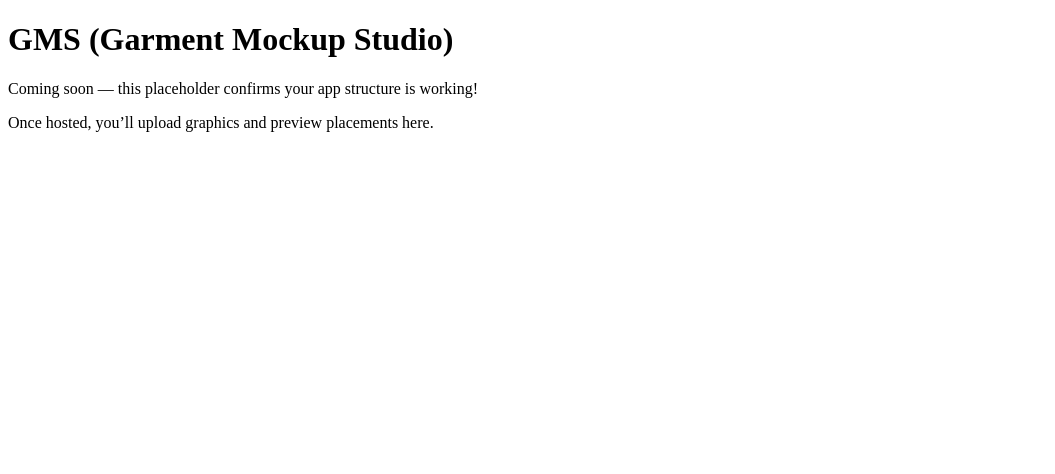
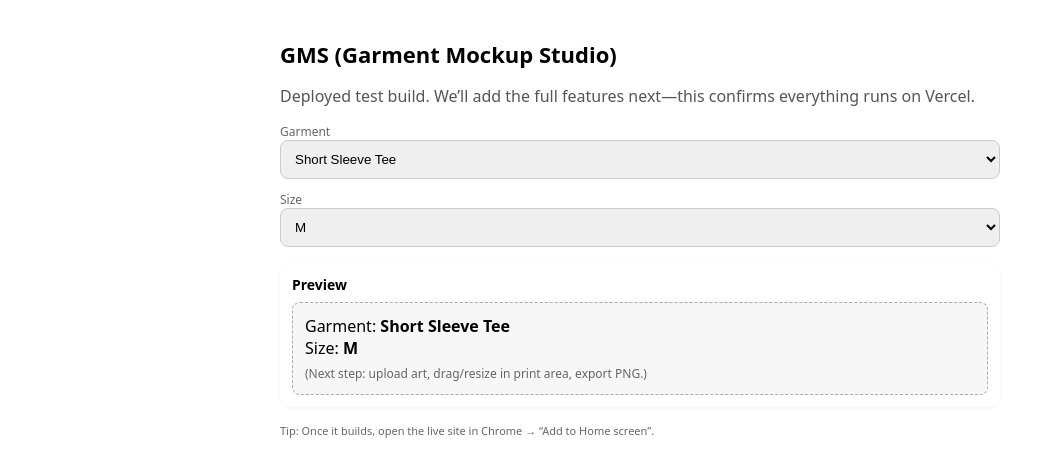
Before and after one commit to asain2507/GMS-, a React (Vite) app: page / in a window 1280 px wide. Shown: the top 474 px of the page, without its empty margins (0-1055 px from the left). Built offline with nearby package versions, Linux system fonts and the light colour scheme.

Commit message:
Update App.jsx

```diff
--- a/src/App.jsx
+++ b/src/App.jsx
@@ -1,73 +1,65 @@
-import React, { useMemo, useRef, useState } from "react";
-import { Card, CardContent } from "@/components/ui/card";
-import { Button } from "@/components/ui/button";
-import { Slider } from "@/components/ui/slider";
-import { Tabs, TabsList, TabsTrigger, TabsContent } from "@/components/ui/tabs";
-import { Input } from "@/components/ui/input";
-import { Select, SelectTrigger, SelectContent, SelectItem, SelectValue } from "@/components/ui/select";
-import { Rnd } from "react-rnd";
-import { Upload, Trash2, Image as ImageIcon, Ruler } from "lucide-react";
+import React, { useState } from "react";
 
-const GARMENTS = [
-  { id: "tee_ss", label: "Short Sleeve Tee", baseInches: { width: 20, height: 28 }, printArea: { top: 3, width: 12, height: 16 } },
-  { id: "tee_ls", label: "Long Sleeve Tee", baseInches: { width: 20, height: 29 }, printArea: { top: 3, width: 12, height: 16 } },
-  { id: "hoodie", label: "Hoodie", baseInches: { width: 21, height: 28 }, printArea: { top: 4, width: 12, height: 14 } },
-  { id: "jacket", label: "Jacket", baseInches: { width: 22, height: 29 }, printArea: { top: 4, width: 11, height: 13 } },
-  { id: "cap", label: "Cap / Hat", baseInches: { width: 8, height: 6 }, printArea: { top: 1.5, width: 4.25, height: 2 } },
-  { id: "beanie", label: "Beanie / Toboggan", baseInches: { width: 9, height: 7 }, printArea: { top: 1.25, width: 4, height: 2 } },
-  { id: "other", label: "Other (Custom)", baseInches: { width: 20, height: 20 }, printArea: { top: 2, width: 10, height: 10 } },
-];const SIZES = [
-  { code: "XS", widthDelta: -2 },
-  { code: "S", widthDelta: -1 },
-  { code: "M", widthDelta: 0 },
-  { code: "L", widthDelta: 1 },
-  { code: "XL", widthDelta: 2 },
-  { code: "2XL", widthDelta: 3 },
-  { code: "3XL", widthDelta: 4 },
-  { code: "4XL", widthDelta: 5 },
-];
+export default function App() {
+  const [garment, setGarment] = useState("tee_ss");
+  const [size, setSize] = useState("M");
 
-function useImage(url) {
-  const [img, setImg] = useState(null);
-  React.useEffect(() => {
-    if (!url) return;
-    const i = new Image();
-    i.crossOrigin = "anonymous";
-    i.onload = () => setImg(i);
-    i.src = url;
-  }, [url]);
-  return img;
-}export default function GarmentMockupStudio() {
-  const [garmentId, setGarmentId] = useState("tee_ss");
-  const [sizeCode, setSizeCode] = useState("M");
-  const [ppi, setPpi] = useState(30);
-  const [library, setLibrary] = useState([]);
-  const [activeId, setActiveId] = useState(null);
-  const [graphicInches, setGraphicInches] = useState(10);
-  const [lockAspect, setLockAspect] = useState(true);
-  const [snap, setSnap] = useState(true);
-  const stageRef = useRef(null);
+  return (
+    <div style={{ fontFamily: "system-ui, Arial", padding: 16, maxWidth: 720, margin: "0 auto" }}>
+      <h1 style={{ fontSize: 22, fontWeight: 700, marginBottom: 8 }}>GMS (Garment Mockup Studio)</h1>
+      <p style={{ color: "#555", marginBottom: 16 }}>
+        Deployed test build. We’ll add the full features next—this confirms everything runs on Vercel.
+      </p>
 
-  const garment = useMemo(() => GARMENTS.find(g => g.id === garmentId), [garmentId]);
-  const size = useMemo(() => SIZES.find(s => s.code === sizeCode), [sizeCode]);
+      <div style={{ display: "grid", gap: 12, marginBottom: 16 }}>
+        <label>
+          <div style={{ fontSize: 12, color: "#666" }}>Garment</div>
+          <select value={garment} onChange={(e) => setGarment(e.target.value)} style={fieldStyle}>
+            <option value="tee_ss">Short Sleeve Tee</option>
+            <option value="tee_ls">Long Sleeve Tee</option>
+            <option value="hoodie">Hoodie</option>
+            <option value="jacket">Jacket</option>
+            <option value="cap">Cap / Hat</option>
+            <option value="beanie">Beanie / Toboggan</option>
+            <option value="other">Other (Custom)</option>
+          </select>
+        </label>
 
-  const garmentInches = useMemo(() => {
-    const w = garment.baseInches.width + (size?.widthDelta ?? 0);
-    const h = garment.baseInches.height + (size?.widthDelta ?? 0) * 1.2;
-    return { w, h };
-  }, [garment, size]);
+        <label>
+          <div style={{ fontSize: 12, color: "#666" }}>Size</div>
+          <select value={size} onChange={(e) => setSize(e.target.value)} style={fieldStyle}>
+            <option>XS</option><option>S</option><option>M</option><option>L</option>
+            <option>XL</option><option>2XL</option><option>3XL</option><option>4XL</option>
+          </select>
+        </label>
+      </div>
 
-  const garmentPx = useMemo(() => ({ w: garmentInches.w * ppi, h: garmentInches.h * ppi }), [garmentInches, ppi]);
-  const printAreaPx = useMemo(() => ({
-    x: (garmentInches.w - garment.printArea.width) / 2 * ppi,
-    y: garment.printArea.top * ppi,
-    w: garment.printArea.width * ppi,
-    h: garment.printArea.height * ppi,
-  }), [garmentInches, garment, ppi]);return (
-    <div className="p-4 text-center">
-      <h1 className="text-xl font-bold mb-4">GMS (Garment Mockup Studio)</h1>
-      <p>Coming soon — this placeholder confirms your app structure is working!</p>
-      <p className="text-sm text-gray-500 mt-2">Once hosted, you’ll upload graphics and preview placements here.</p>
+      <div style={box}>
+        <div style={{ fontSize: 14, fontWeight: 600, marginBottom: 8 }}>Preview</div>
+        <div style={{ border: "1px dashed #aaa", padding: 12, borderRadius: 8, background: "#f7f7f7" }}>
+          <div>Garment: <b>{labelMap[garment]}</b></div>
+          <div>Size: <b>{size}</b></div>
+          <div style={{ marginTop: 6, fontSize: 12, color: "#666" }}>
+            (Next step: upload art, drag/resize in print area, export PNG.)
+          </div>
+        </div>
+      </div>
+
+      <div style={{ fontSize: 11, color: "#666", marginTop: 16 }}>
+        Tip: Once it builds, open the live site in Chrome → “Add to Home screen”.
+      </div>
     </div>
   );
 }
+
+const fieldStyle = { width: "100%", padding: 10, borderRadius: 8, border: "1px solid #ccc" };
+const box = { background: "#fff", borderRadius: 12, padding: 12, boxShadow: "0 1px 4px rgba(0,0,0,0.06)" };
+const labelMap = {
+  tee_ss: "Short Sleeve Tee",
+  tee_ls: "Long Sleeve Tee",
+  hoodie: "Hoodie",
+  jacket: "Jacket",
+  cap: "Cap / Hat",
+  beanie: "Beanie / Toboggan",
+  other: "Other (Custom)",
+};
```
